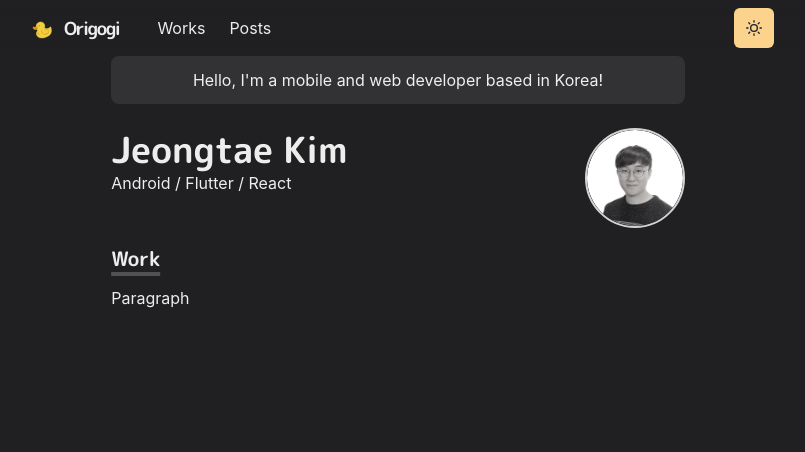
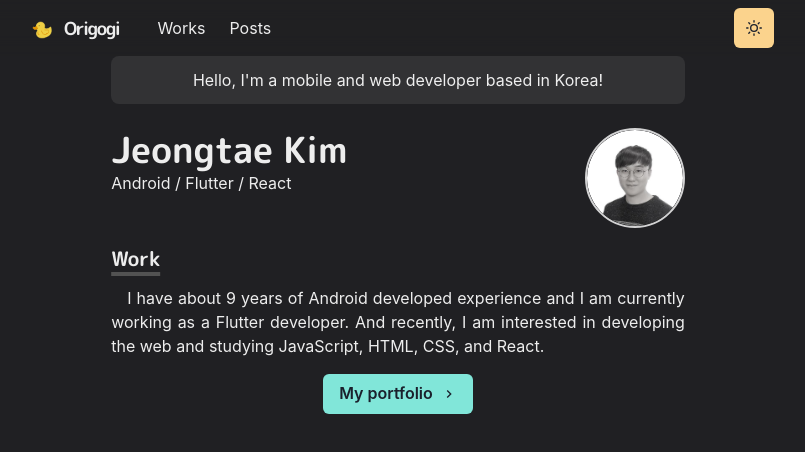
Before and after one commit to Origogi/origogi-homepage, a Next.js app: page / in a window 1280 px wide. Shown: the top 452 px of the page, without its empty margins (242-1047 px from the left). Built offline with nearby package versions, Linux system fonts and the light colour scheme.

Commit message:
Add paragraph

```diff
--- /dev/null
+++ b/components/paragraph.js
@@ -0,0 +1,8 @@
+import styled from "@emotion/styled";
+
+const Paragraph = styled.p`
+text-align :justify;
+text-indent : 1em;
+`
+
+export default Paragraph
--- a/pages/index.js
+++ b/pages/index.js
@@ -1,4 +1,5 @@
 import {
+  Button,
   Container,
   Box,
   Heading,
@@ -7,6 +8,9 @@ import {
   chakra,
 } from '@chakra-ui/react'
 import Section from '../components/section'
+import Paragraph from '../components/paragraph'
+import { ChevronRightIcon } from '@chakra-ui/icons'
+import NextLink from 'next/link'
 
 const ProfileImage = chakra(Image, {
   shouldForwardProp: prop => ['width', 'height', 'src', 'alt'].includes(prop),
@@ -62,7 +66,19 @@ const Page = () => {
         <Heading as="h3" variant="section-title">
           Work
         </Heading>
-        <p>Paragraph</p>
+        <Paragraph>
+          I have about 9 years of Android developed experience and I am
+          currently working as a Flutter developer. And recently, I am
+          interested in developing the web and studying JavaScript, HTML, CSS,
+          and React.
+        </Paragraph>
+        <Box align="center" my={4}>
+          <NextLink href="works">
+            <Button rightIcon={<ChevronRightIcon />} colorScheme="teal">
+              My portfolio
+            </Button>
+          </NextLink>
+        </Box>
       </Section>
     </Container>
   )
```
